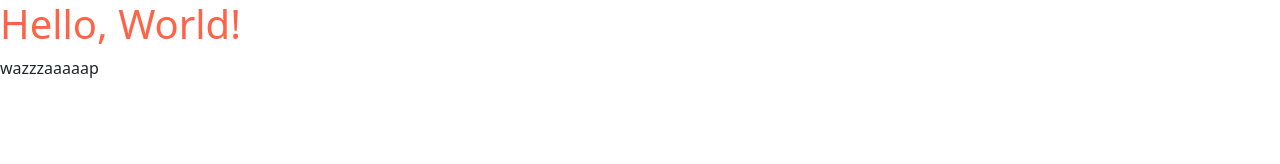
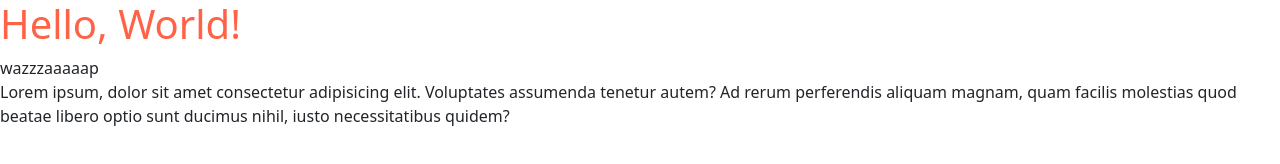
Before and after one commit to FbW-WD-23-E03/uib-eshop, a website built with Parcel: page src/index.html in a window 1280 px wide. Built offline with nearby package versions, Linux system fonts and the light colour scheme.

Commit message:
index.html modified

```diff
--- a/src/index.html
+++ b/src/index.html
@@ -9,5 +9,6 @@
   <body>
     <h1>Hello, World!</h1>
     wazzzaaaaap
+    <p>Lorem ipsum, dolor sit amet consectetur adipisicing elit. Voluptates assumenda tenetur autem? Ad rerum perferendis aliquam magnam, quam facilis molestias quod beatae libero optio sunt ducimus nihil, iusto necessitatibus quidem?</p>
   </body>
 </html>
```
